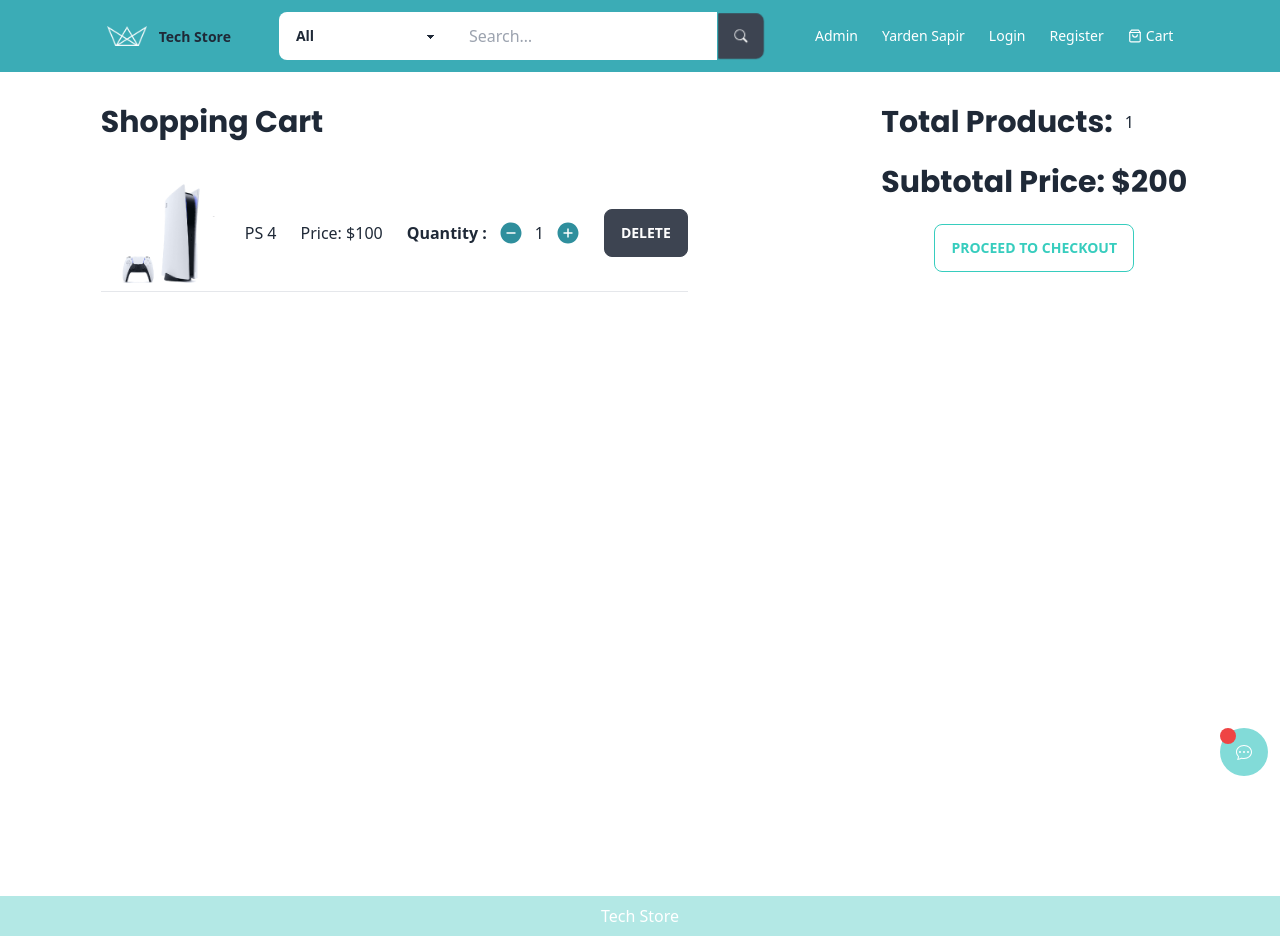
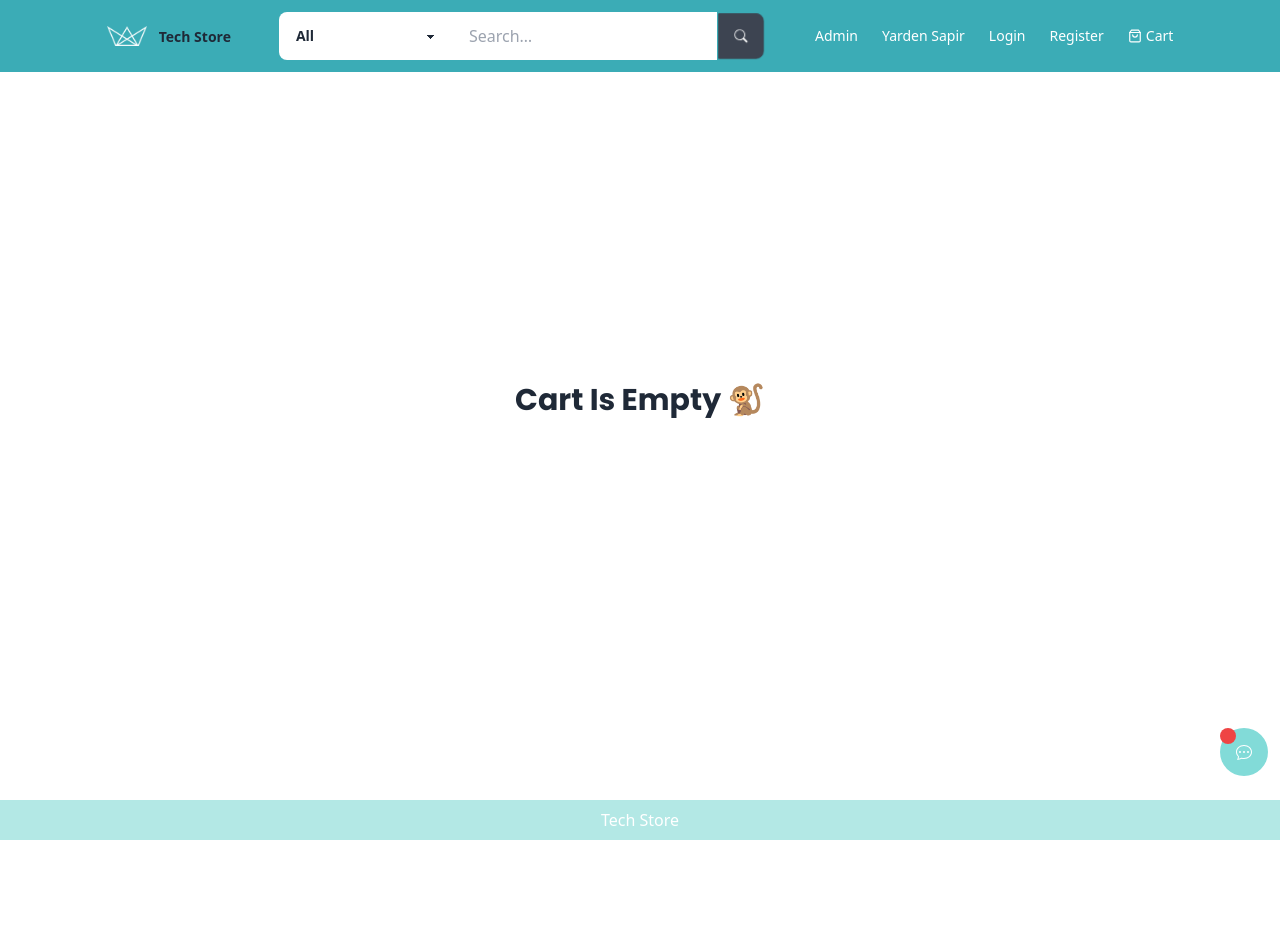
Before and after one commit to yardensapir/Tech-Store-Client-Vite, a React (Vite) app: page /cart in a window 1280 px wide. After the commit the page ends 840 px from the top, so only its background shows below. Built offline with nearby package versions, Linux system fonts and the light colour scheme.

Commit message:
update cart

```diff
--- a/src/components/Card/ProdcutCard.tsx
+++ b/src/components/Card/ProdcutCard.tsx
@@ -20,7 +20,7 @@ const ProdcutCard = ({ image, name, description, rating, numReviews, productId,
 
 
 
-    return <div className={isAboveMediumScreens ? 'items-center gap-6 p-3 ml-24 md:flex rounded-lg border-2 border-primary-400' : ""}>
+    return <div className={isAboveMediumScreens ? 'items-center gap-6 p-3 ml-24 md:flex rounded-lg border-2 border-primary-400' : "sm:flex"}>
         <div>
             <img className=" w-full p-3 h-full" src={image} alt="" />
         </div>
--- a/src/components/Card/ShoppingCard.tsx
+++ b/src/components/Card/ShoppingCard.tsx
@@ -1,26 +1,65 @@
+import { useState } from 'react';
 import { AiFillPlusCircle, AiFillMinusCircle } from 'react-icons/ai'
+import { useDispatch } from 'react-redux';
+import { addToCart } from '../../slices/cartSlice';
 
 type Props = {
     image: string;
     name: string;
     price: number;
     qty: number
+    item: object
 };
-const ShoppingCard = ({ image, name, price, qty }: Props) => {
+const ShoppingCard = ({ image, name, price, qty, item }: Props) => {
+
+
+    const [quantity, setQuantity] = useState(qty)
+    const [isModalOpen, setIsModalOpen] = useState(false)
+
+
+    const increaseItemQty = () => {
+        //@ts-ignore
+        if (item.countInStock === qty) {
+            setIsModalOpen(true)
+            return
+        }
+        setQuantity((prevQty) => prevQty + 1)
+        addToCartHandler(item, quantity + 1)
+    }
+
+
+    const decreaseItemQty = () => {
+        setQuantity(prevQty => {
+            if (prevQty - 1 < 1) return 1
+            addToCartHandler(item, quantity - 1)
+            return prevQty - 1
+        })
+    }
+    const dispatch = useDispatch()
+
+    const addToCartHandler = async (product: any, qty: number) => {
+
+        dispatch(addToCart({ ...product, qty }));
+    };
+
+
+
+
     return (
         <div>
 
             <div className='flex flex-wrap justify-center items-center mt-3 gap-6 '>
+
                 <img className='w-[120px]' src={image} alt="" />
                 <span>{name}</span>
                 <span>Price: ${price}</span>
                 <div className="flex items-center  gap-3">
                     <h2 className=" font-semibold" >Quantity :</h2>
-                    <i className=" cursor-pointer text-primary-100 text-2xl">
+                    <i onClick={() => { decreaseItemQty() }} className=" cursor-pointer text-primary-100 text-2xl">
                         <AiFillMinusCircle />
                     </i>
-                    <p>{qty}</p>
-                    <i className=" cursor-pointer text-primary-100 text-2xl">
+                    <p>{quantity}</p>
+                    <i onClick={() => increaseItemQty()} className=" cursor-pointer text-primary-100 text-2xl">
                         <AiFillPlusCircle />
                     </i>
                 </div>
@@ -28,6 +67,19 @@ const ShoppingCard = ({ image, name, price, qty }: Props) => {
             </div>
             <hr className='mt-2' />
 
+            {isModalOpen && (
+                <div className="modal modal-open">
+                    <div className="modal-box">
+                        <h3 className="font-bold text-lg">Sorry but this is the limmit quantity for the item 🙈</h3>
+                        <p className="py-4">Hope you will find something else 😇</p>
+                        <div className="modal-action ">
+                            {/* if there is a button in form, it will close the modal */}
+                            <button onClick={() => setIsModalOpen(false)} className="btn btn-accent btn-outline">Close</button>
+                        </div>
+                    </div>
+                </div>
+
+            )}
         </div>
     )
 };
--- a/src/pages/cart-page/CartPage.tsx
+++ b/src/pages/cart-page/CartPage.tsx
@@ -1,38 +1,44 @@
 
 import HText from '../../components/HText/HText';
-import psImage from '../../assets/ps5.png'
 import ShoppingCard from '../../components/Card/ShoppingCard';
+import { useSelector } from 'react-redux';
+
+
 const CartPage = () => {
 
+  const { cartItems, totallPrice, shippingPrice, taxPrice } = useSelector((state: any) => state.cart)
+
   return (
-
+    <>
+      {cartItems.length > 0 ?
         <main className='flex flex-wrap items-start justify-around py-2 min-h-[100vh] mt-24 '>
           <div >
             <div className=' mb-6 px-2'>
               <HText>Shopping Cart</HText>
             </div>
             <div className='p-2 mb-2'>
-
-        <ShoppingCard image={psImage} name='PS 4' price={100} qty={1} />
-
-
-
+              {cartItems.map((cartItem: any) => {
+                return <ShoppingCard item={cartItem} key={cartItem._id} image={cartItem.image} name={cartItem.name} price={cartItem.price} qty={cartItem.qty} />
+              })}
             </div>
-
-
-
           </div>
           <div className='flex flex-col gap-6 items-center'>
-        <div className='flex items-center gap-3 w-full'>
-          <span className=''>
-          <HText>Total Products:</HText>
+
+              <span className='flex flex-col gap-3 '>
+                <HText>Total Products: {cartItems.reduce((a: any, c: any) => a + c.qty, 0)}</HText>
+                <HText>Tax Price: ${taxPrice}</HText>
+                <HText>Shipping Price: ${shippingPrice}</HText>
+                <HText>Subtotal Price: ${totallPrice}</HText>
               </span>
-          <span>1</span>
-        </div>
-        <HText>Subtotal Price: $200</HText>
+
             <button className='btn btn-outline btn-accent'>Proceed To Checkout</button>
           </div>
         </main>
+        : <h1 className='flex min-h-[100vh] items-center justify-center basis-3/5 font-poppins text-3xl font-bold'>Cart Is Empty 🐒</h1>}
+
+    </>
+
+
   )
 };
 export default CartPage;
--- a/src/pages/product-details/ProductDetailsPage.tsx
+++ b/src/pages/product-details/ProductDetailsPage.tsx
@@ -24,6 +24,7 @@ const ProductDetailsPage = () => {
     if (isLoading) { return <h1>Loading..</h1> }
     if (error) { return <div>{error.toString()}</div> }
 
+
     const increaseItemQty = () => {
         if (product.countInStock === qty) {
             setIsModalOpen(true)
@@ -44,7 +45,7 @@ const ProductDetailsPage = () => {
 
     return (
         <>
-            <main className="flex flex-wrap items-start mt-24 p-2 md:h-full">
+            <main className="flex flex-wrap items-start mt-24 p-2  sm:h-full">
                 <div className=" items-start  justify-around px-3 py-2 md:flex">
                     <div className="p-6 z-10">
                         <div id="first">
@@ -63,13 +64,9 @@ const ProductDetailsPage = () => {
                         <hr className="w-full" />
                         <span className=" font-semibold"> Price: ${product.price}</span>
                         <hr className="w-full" />
-
                         <p className=" max-w-sm">Lorem ipsum dolor sit amet, consectetur adipisicing elit. Expedita aspernatur dicta voluptas vero fuga enim tempore nemo minima dolores! Ullam saepe eveniet cupiditate alias qui? Excepturi a error repellendus placeat?</p>
 
-
                     </div>
-
-
                 </div>
 
                 {/* Reviews */}
@@ -107,7 +104,6 @@ const ProductDetailsPage = () => {
                     </div>
                     <button className="  mb-6 w-[100px] bg-primary-200 px-3 py-2 rounded-md text-white font-semibold transition duration-200 hover:bg-primary-100 hover:translate-y-[-3px]">Submit</button>
                 </div>
-
                 {isModalOpen && (
                     <div className="modal modal-open">
                         <div className="modal-box">
@@ -121,10 +117,6 @@ const ProductDetailsPage = () => {
                     </div>
 
                 )}
-
-
-
-
             </main>
 
         </>
--- a/src/slices/cartSlice.ts
+++ b/src/slices/cartSlice.ts
@@ -12,9 +12,6 @@ const cartSlice = createSlice({
     addToCart: (state, action) => {
 
       const item = action.payload;
-
-
-
       const existItem = state.cartItems.find((x:any) => x._id === item._id);
 
 
--- a/src/utils/cartUtils.ts
+++ b/src/utils/cartUtils.ts
@@ -9,7 +9,7 @@ export const addDecimals =(num:number)=>{
         state.itemsPrice = addDecimals (state.cartItems.reduce((acc:any,item:any)=>acc+ item.price * product.qty, 0))
 
         // Shipping Price
-        state.shippingPrice = addDecimals(state.itemsPrice > 100? 0 : 10)
+        state.shippingPrice = addDecimals(state.itemsPrice > 100 ? 0 : 10);
 
         // Calculate Tax Price
          state.taxPrice = addDecimals(Number((0.15 * state.itemsPrice).toFixed(2)))
```
Lines whose indentation alone changed are shown as unchanged.
